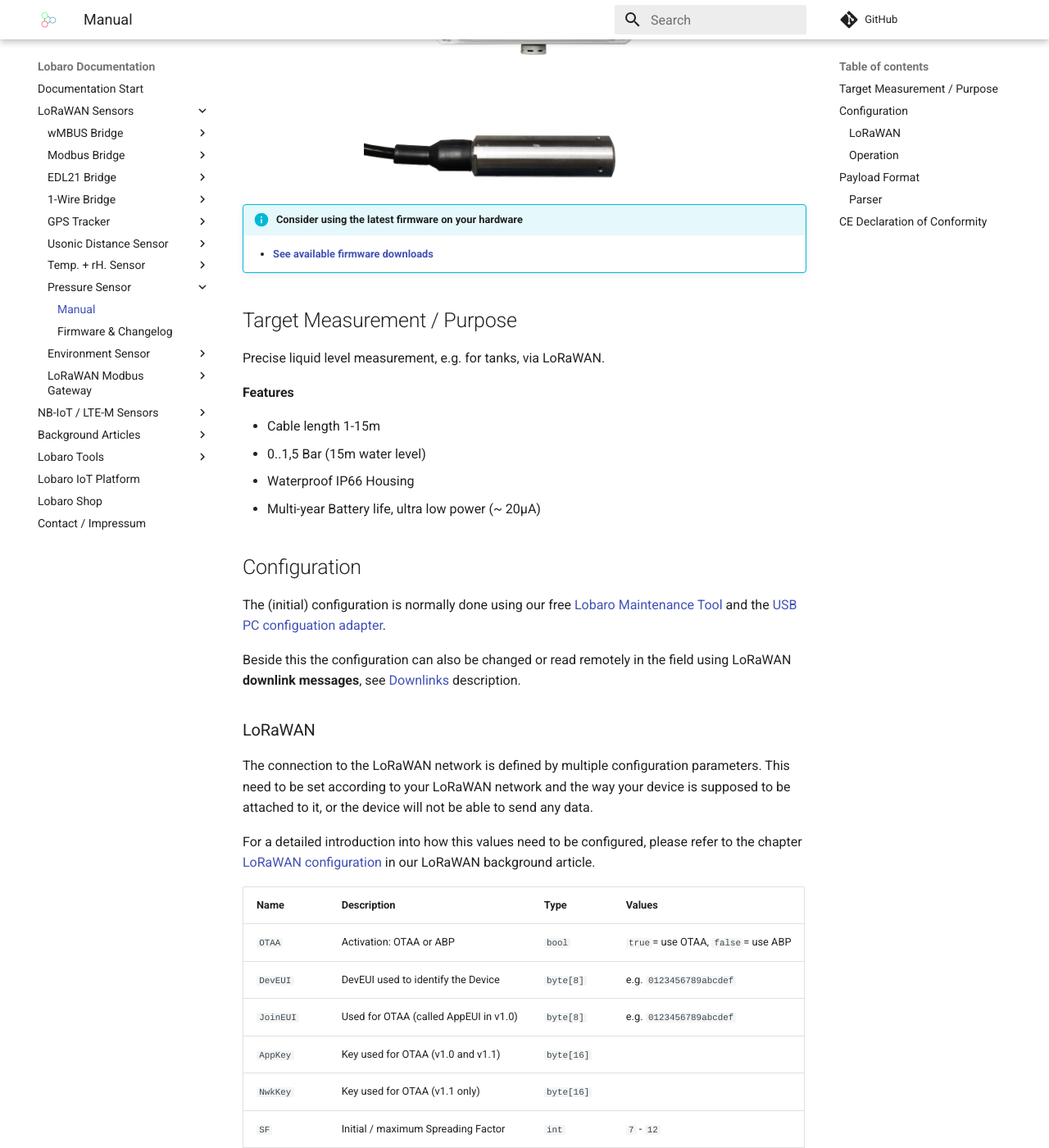
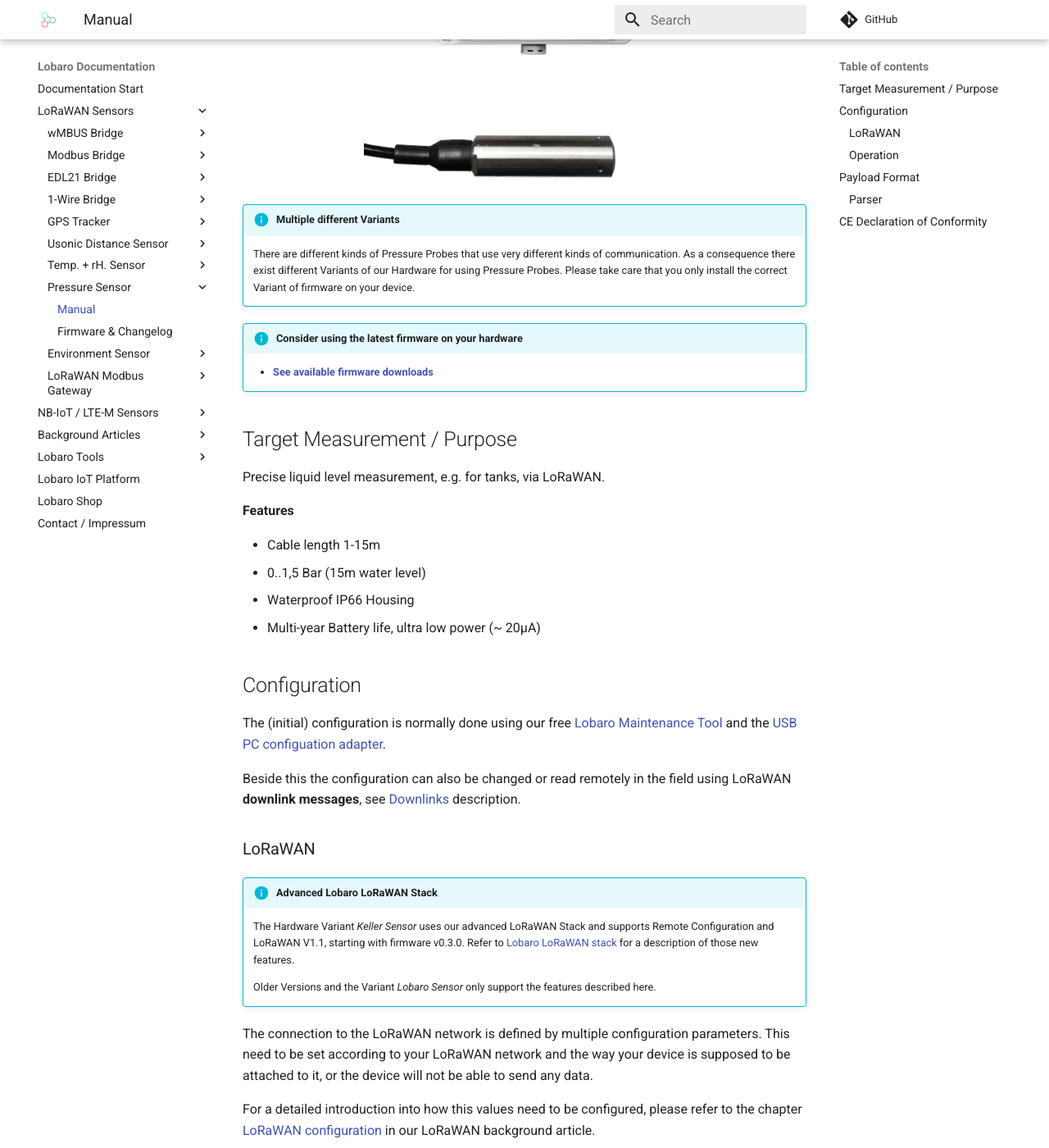
Before and after one commit to Lobaro/docs, an MkDocs documentation site: the page built from docs/lorawan-sensors/pressure-lorawan/index.md, in a window 1280 px wide and 1400 px high, scrolled down 476 px. Shown: the whole window at 82% size. Built offline with MkDocs 1.6.1 and Material for MkDocs 9.7.7, drawn with Linux system fonts in a browser that asks for light colours; a script that is not in the unit is left out; comment, search, counter and statistics services are not loaded.

Commit message:
Add info about new lora stack in pressure probe keller 0.3.0

```diff
--- a/docs/lorawan-sensors/pressure-lorawan/index.md
+++ b/docs/lorawan-sensors/pressure-lorawan/index.md
@@ -1,6 +1,11 @@
 # Pressure Sensor LoRaWAN
 `Order number: 8000089` <br>
 ![LoRaWAN Pressure Sensor](files/Pegelsonde1.png){: style="height:500px;display: block; margin: 0 auto;"}
+
+!!! info "Multiple different Variants"
+    There are different kinds of Pressure Probes that use very different kinds of communication.
+    As a consequence there exist different Variants of our Hardware for using Pressure Probes.
+    Please take care that you only install the correct Variant of firmware on your device.
 
 !!! info "Consider using the latest firmware on your hardware"
     * [**See available firmware downloads**](firmware.md){: target="_blank"}
@@ -23,6 +28,16 @@
 using LoRaWAN **downlink messages**, see [Downlinks](#downlink) description.
 
 ### LoRaWAN
+
+!!! info "Advanced Lobaro LoRaWAN Stack"
+    The Hardware Variant *Keller Sensor* uses our advanced LoRaWAN Stack and supports Remote
+    Configuration and LoRaWAN V1.1, starting with firmware v0.3.0. Refer to
+    [Lobaro LoRaWAN stack](/background/lorawan.html#lobaro-lorawan-stack) for a description of
+    those new features.
+
+    Older Versions and the Variant *Lobaro Sensor* only support the features described here.
+
+
 The connection to the LoRaWAN network is defined by multiple configuration parameters.
 This need to be set according to your LoRaWAN network and the way your device is
 supposed to be attached to it, or the device will not be able to send any data.
```
